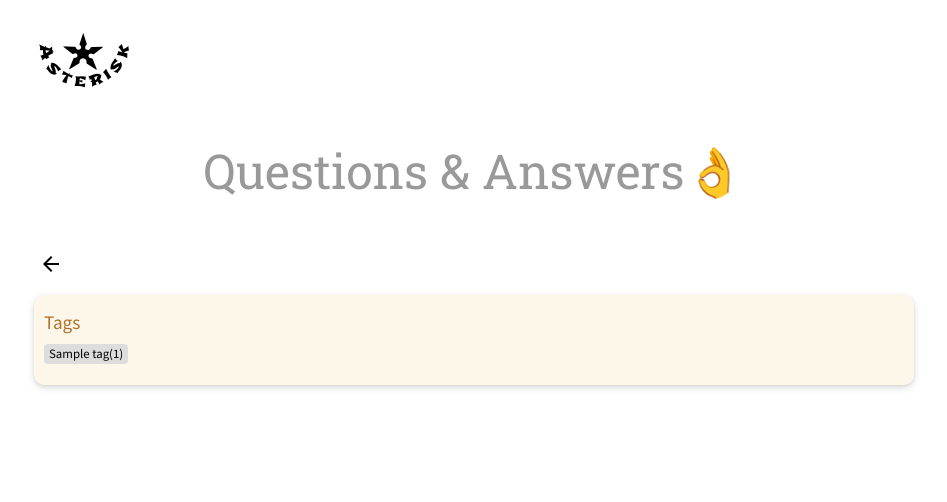
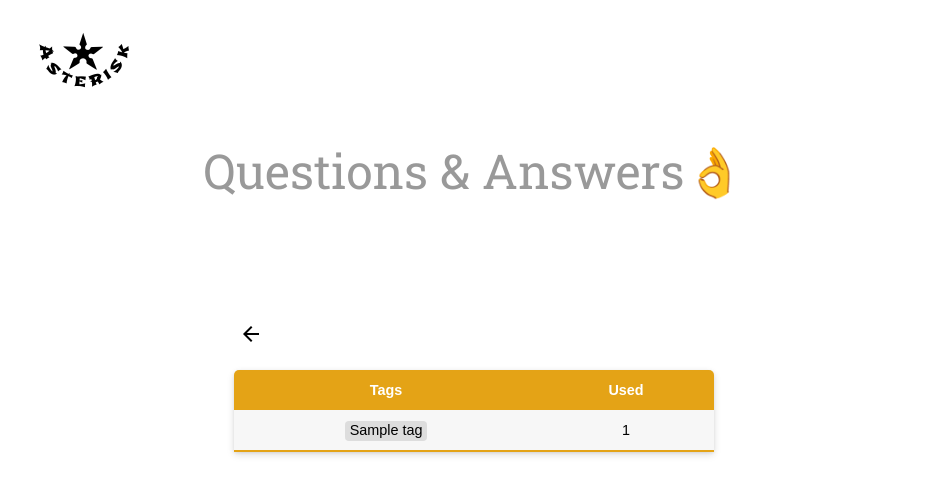
Before and after one commit to tothgeza/Questions-And-Answers, a Flask app: template templates/tags.html in a window 1280 px wide. Shown: the top 502 px of the page, without its empty margins (166-1113 px from the left). Run offline with Flask 2, Linux system fonts and the light colour scheme; the template is opened without the code that fills it: most values are stand-ins (such as "Sample title", 1, 10 or a date in 2020).

Commit message:
Style tags.html

```diff
--- a/static/css/style.css
+++ b/static/css/style.css
@@ -19,7 +19,7 @@
     --light-green: #f1faef;
     --light-blue: #ecf7ff;
     --light-orange: #fdf7ea;
-    --orange:#ae7128;
+    --orange:#e4a316;
 }
 
 body,
@@ -126,7 +126,9 @@ h3 {
 .bg-tag {
     background-color: var(--light-orange);
 }
-
+.bg-tag-dark {
+    background-color: var(--orange);
+}
 .bg-form {
     background-color: var(--gray-200);
 }
@@ -513,7 +515,7 @@ input#reverse:hover {
 /*USERS_LIST - TABLE*/
 
 .wrapper {
-    margin: 25px 0;
+    /*margin: 25px 0;*/
     overflow: auto;
     border-radius: 5px 5px 0 0;
     /*border-top: 1px solid var(--blue);*/
@@ -535,7 +537,9 @@ input#reverse:hover {
     color: #ffffff;
     text-align: center;
 }
-
+.tag {
+    min-width: 30rem;
+}
 .question thead tr {
     background-color: var(--blue);
     color: #ffffff;
@@ -553,6 +557,11 @@ input#reverse:hover {
     color: #ffffff;
     text-align: center;
 }
+.tag thead tr {
+    background-color: var(--orange);
+    color: #ffffff;
+    text-align: center;
+}
 
 .users-list th,
 .users-list td {
@@ -562,7 +571,9 @@ input#reverse:hover {
 .users-list td {
     text-align: center;
 }
-
+.tag th {
+    text-align: center;
+}
 .users-list tbody tr {
     border-bottom: 1px solid #dddddd;
 }
@@ -602,7 +613,9 @@ input#reverse:hover {
 .comment tbody tr:last-of-type {
     border-bottom: 2px solid var(--gray);
 }
-
+.tag tbody tr:last-of-type {
+    border-bottom: 2px solid var(--orange);
+}
 .users-list tbody tr:hover {
     /*font-weight: bold;*/
     color: var(--blue);
@@ -708,6 +721,9 @@ input#reverse:hover {
 }
 
 /*top-bottom margin*/
+.m0 {
+    margin: 0 auto;
+}
 .td5 {
     margin: 5px auto;
 }
@@ -781,6 +797,9 @@ input#reverse:hover {
 }
 
 /*font-size*/
+.fs1 {
+    font-size: 1em;
+}
 .fs-11 {
     font-size: 1.1em;
 }
--- a/templates/tags.html
+++ b/templates/tags.html
@@ -1,15 +1,25 @@
 {% extends "layer.html" %}
 {% block title %}Tags{% endblock %}
 {% block body %}
-    <div class="tm10 w55">
+    <div class="tm100 w30">
         <a class="material-icons icon-nav" href={{ request.referrer }}>arrow_back</a>
     </div>
-    <div class="card w55 tm15 bg-tag">
-        <div class="flex-message w40">
-            <div class="title-tag">Tags</div>
-        {% for tag in tags %}
-            <div><label class="tag-label" for="">{{ tag.name }}({{ tag.count }})</label></div>
-        {% endfor %}
-        </div>
+    <div class="card w30 td20 wrapper">
+        <table class="users-list tag">
+            <thead>
+            <tr class="bg-tag-dark">
+                <th>Tags</th>
+                <th>Used</th>
+            </tr>
+            </thead>
+            <tbody>
+            {% for tag in tags %}
+                <tr>
+                    <td><label class="tag-label fs1 m0" for="">{{ tag.name }}</label></td>
+                    <td>{{ tag.count }}</td>
+                </tr>
+            {% endfor %}
+            </tbody>
+        </table>
     </div>
 {% endblock %}
```
